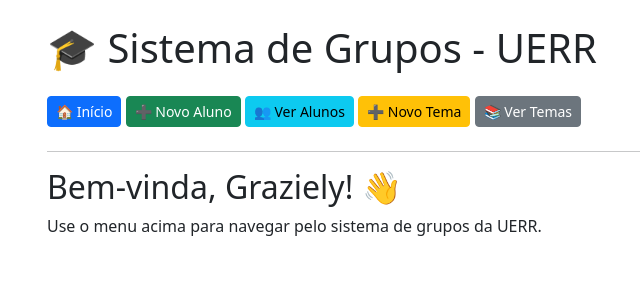
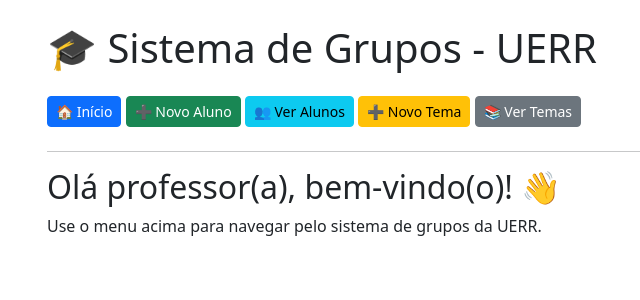
Before and after one commit to GrazielyAlmeida/Sistema-de-Grupos, a Django app: page / in a window 1280 px wide. Shown: the top 300 px of the page, without its empty margins (35-675 px from the left). Run offline with Django 5.2, Linux system fonts and the light colour scheme.

Commit message:
Atualiza mensagem de boas-vindas na página inicial

```diff
--- a/sistema/templates/home.html
+++ b/sistema/templates/home.html
@@ -1,6 +1,6 @@
 {% extends "base.html" %}
 {% block title %}Início{% endblock %}
 {% block content %}
-<h2>Bem-vinda, Graziely! 👋</h2>
+<h2>Olá professor(a), bem-vindo(o)! 👋</h2>
 <p>Use o menu acima para navegar pelo sistema de grupos da UERR.</p>
 {% endblock %}
```
